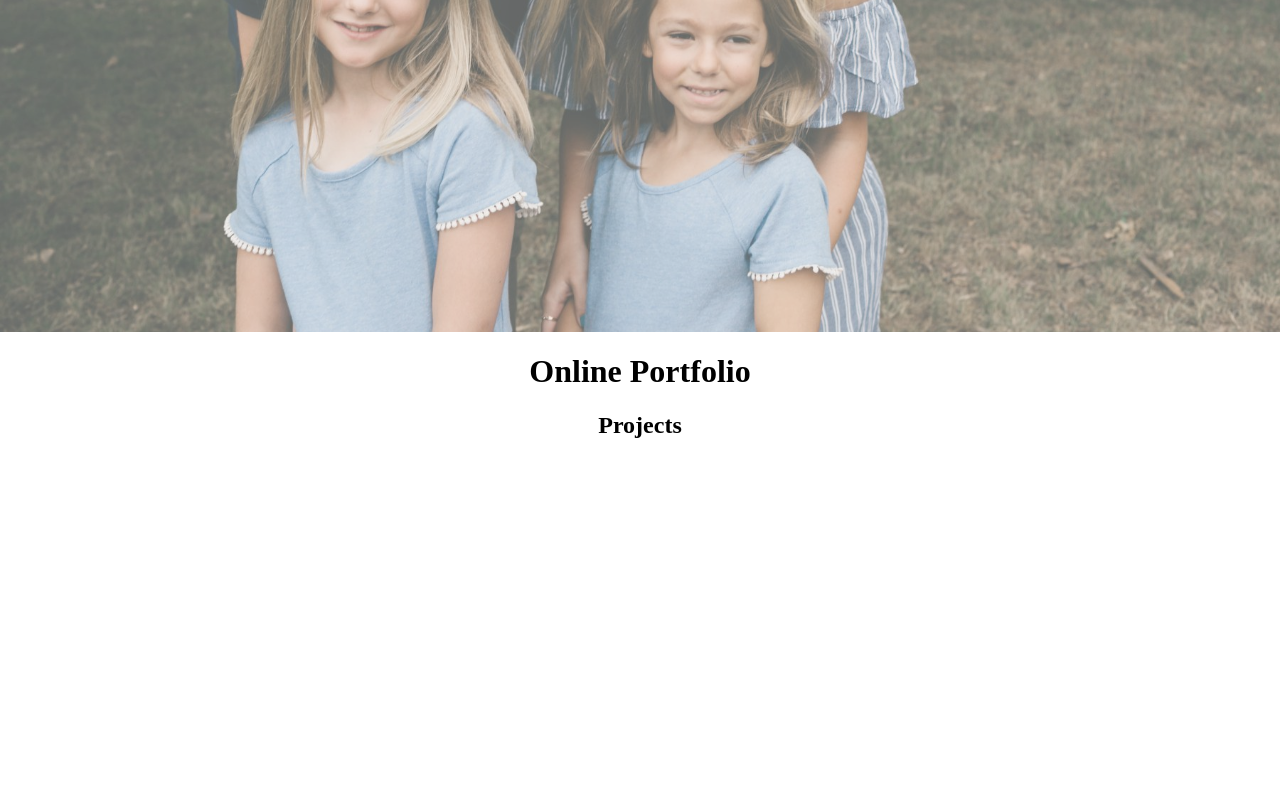
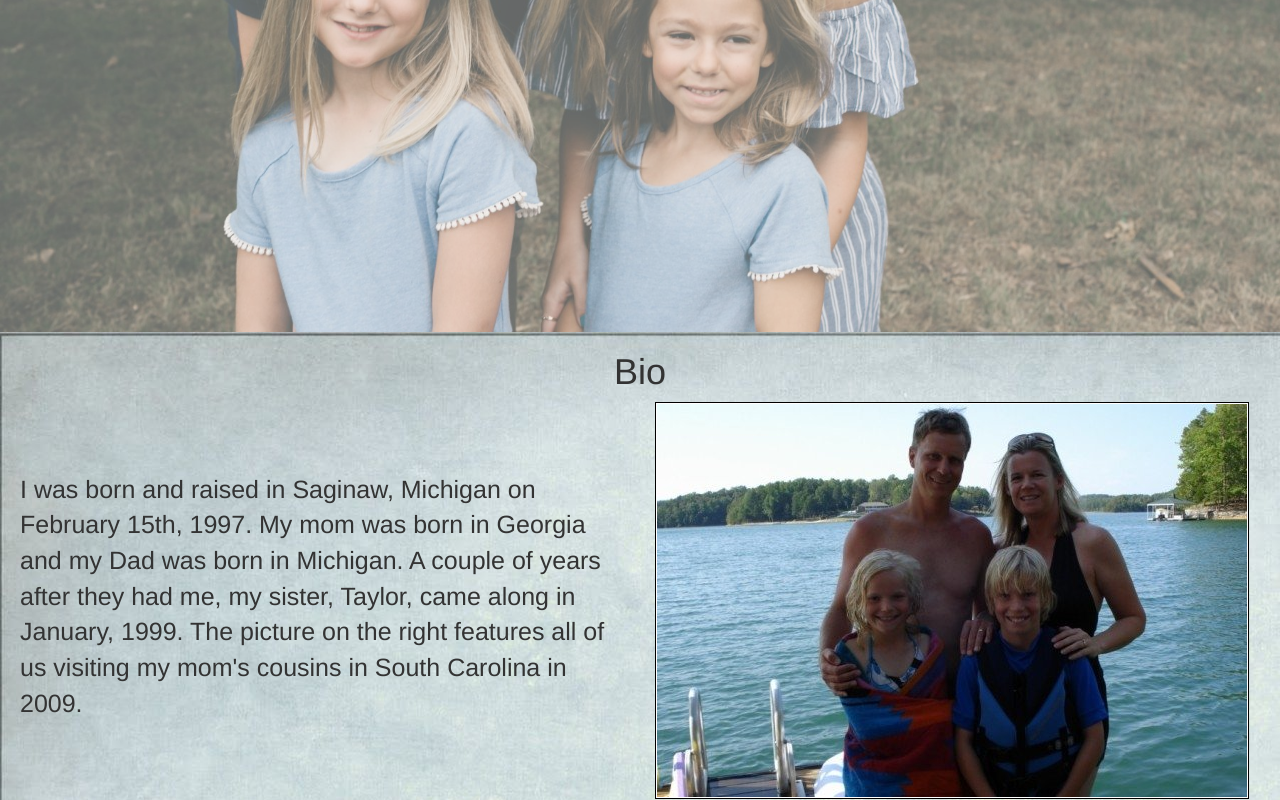
Before and after one commit to taswartz/Online-Portfolio, a plain HTML site: page index.html in a window 1280 px wide. Shown: the part 468-1268 px from the top of the page. Before the commit the page ends 907 px from the top, so only its background shows below. Drawn offline with nearby package versions, Linux system fonts and the light colour scheme.

Commit message:
Added picture and bio part 1

```diff
--- a/index.html
+++ b/index.html
@@ -3,14 +3,40 @@
 	<head>
 		<title>Trevor Swartz</title>
 		<link rel="stylesheet" type="text/css" href="style/style.css">
+		<!-- Latest compiled and minified CSS -->
+		<link rel="stylesheet" href="https://maxcdn.bootstrapcdn.com/bootstrap/3.4.0/css/bootstrap.min.css">
+
+		<!-- jQuery library -->
+		<script src="https://ajax.googleapis.com/ajax/libs/jquery/3.4.0/jquery.min.js"></script>
+
+		<!-- Latest compiled JavaScript -->
+		<script src="https://maxcdn.bootstrapcdn.com/bootstrap/3.4.0/js/bootstrap.min.js"></script>
 	</head>
 	<div class="bg-1">
 		<div class="border">
 			<span class="caption">TREVOR SWARTZ</span>
 		</div>
 	</div>
-	<div class="folio">
-		<h1>Online Portfolio</h1>
-		<h2>Projects</h2>
+	<div class="part-1">
+		<h1>Bio</h1>
+		<div class="row">
+			<div class="col-md-6">
+				<p> I was born and raised in Saginaw, Michigan on February 15th, 1997.  My mom was born in Georgia
+					and my Dad was born in Michigan.  A couple of years after they had me, my sister, Taylor,
+					came along in January, 1999.  The picture on the right features all of us visiting my mom's cousins
+					in South Carolina in 2009.</p><br><br><br>
+			</div>
+			<div class="col-md-6">
+				<img id="sc_lake" src="img/sc_lake.jpg">
+			</div>
+		</div>
+		<div class="row">
+			<div class="col-md-6">
+
+			</div>
+			<div class="col-md-6">
+				<p></p>
+			</div>
+		</div>
 	</div>
 </html>
--- a/style/style.css
+++ b/style/style.css
@@ -33,10 +33,32 @@ div {
     top: 50%;
     font-size: 25px;
     background-color: darkolivegreen;
+    opacity: 0.8;
     padding: 18px;
     color: white;
+    letter-spacing: 3px;
 }
 
-.folio {
+.part-1 {
+    overflow: hidden;
+    width: 100%;
+    background-image: url('../img/blank.jpg');
+    font-size: 25px;
+}
+
+.part-1 h1 {
     text-align: center;
 }
+
+.part-1 p {
+    position: absolute;
+    text-align: left;
+    padding: 20px;
+    top: 50px;
+}
+
+#sc_lake {
+    padding: 1px;
+    border: 1px solid black;
+    background-color: white;
+}
```
Also changed, not shown: img/blank.jpg (added), img/sc_lake.jpg (added).
